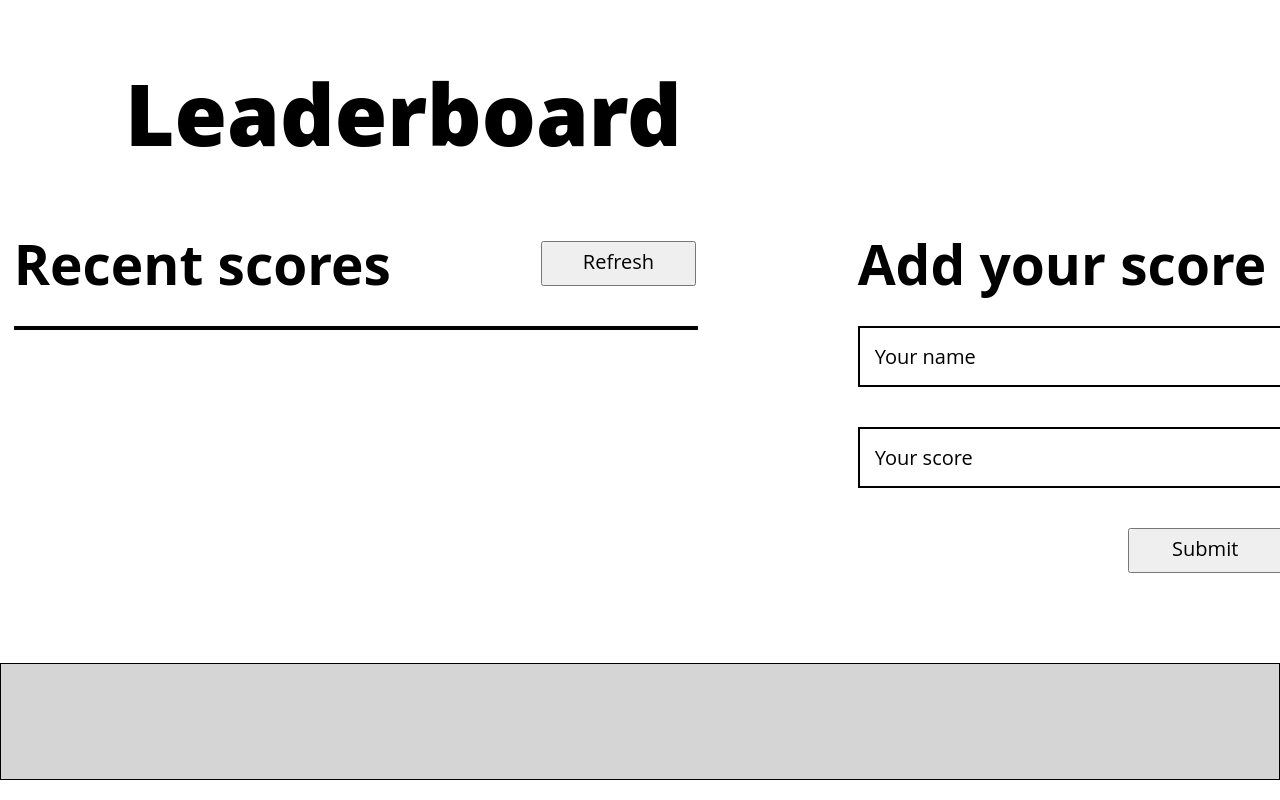
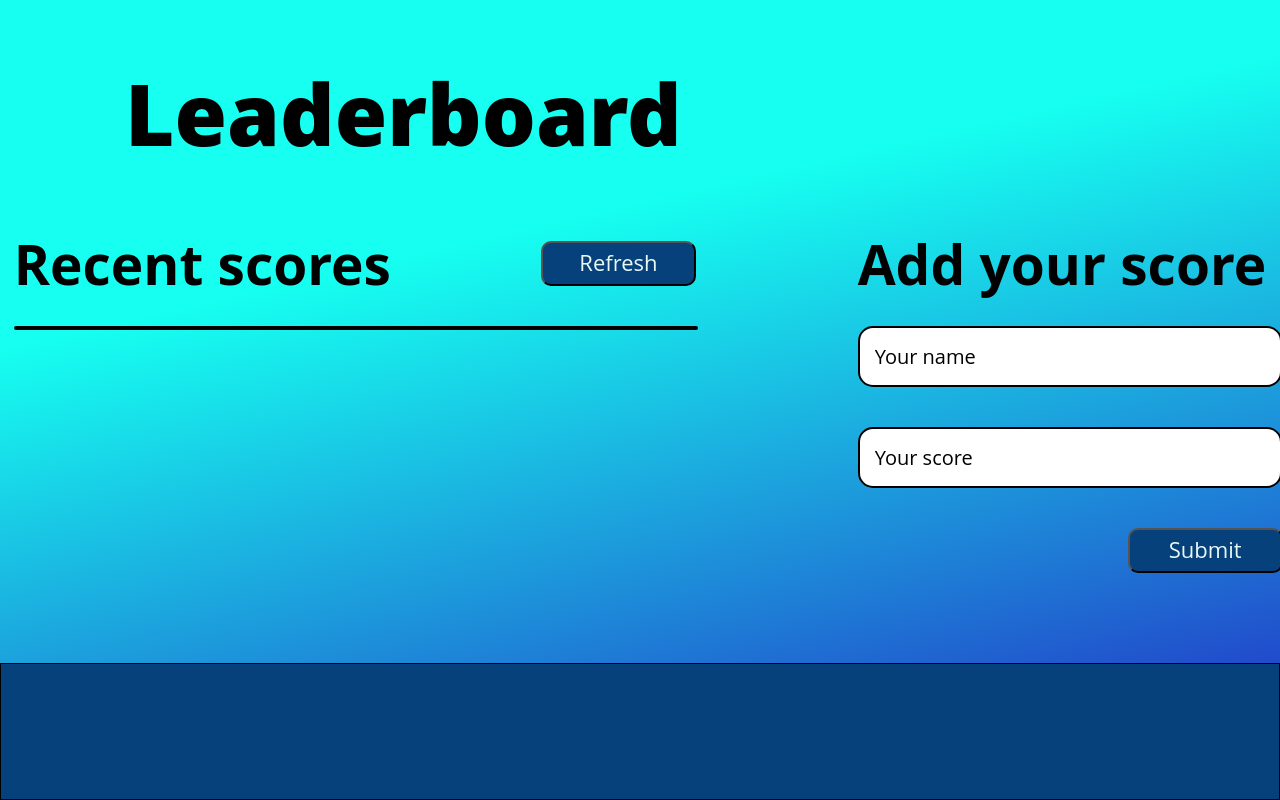
Before and after one commit to rodrigopenayo98/Leaderboard-Rod, a website built with webpack: page src/index.html in a window 1280 px wide. Built offline with nearby package versions, Linux system fonts and the light colour scheme; no server answers.

Commit message:
add new styles

```diff
--- a/src/style.css
+++ b/src/style.css
@@ -1,6 +1,11 @@
 * {
   margin: 0;
   padding: 0;
+}
+
+body {
+  background: rgb(36, 34, 195);
+  background: linear-gradient(347deg, rgba(36, 34, 195, 1) 0%, rgba(22, 255, 240, 1) 68%);
 }
 
 #main-container {
@@ -33,9 +38,17 @@ h1 {
   margin-top: 15px;
   padding: 1px 15px 5px 15px;
   font-family: 'Open Sans', sans-serif;
-  font-size: 20px;
+  font-size: 22px;
   width: 155px;
   height: 45px;
+  background-color: #07417b;
+  color: #e8f8f5;
+  border-radius: 10px;
+  cursor: pointer;
+}
+
+#refresh:hover {
+  background-color: #085cb1;
 }
 
 #scores-list {
@@ -43,6 +56,12 @@ h1 {
   list-style: none;
   width: 680px;
   border: 2px solid black;
+  background-color: #e8f8f5;
+  border-radius: 25px;
+}
+
+#scores-list li.score-item:last-child {
+  border-bottom: none;
 }
 
 .score-item {
@@ -50,7 +69,7 @@ h1 {
   font-weight: 600;
   display: flex;
   padding: 15px;
-  border: 1px solid black;
+  border-bottom: 1px solid black;
 }
 
 #form-container {
@@ -82,6 +101,7 @@ h1 {
   font-family: 'Open Sans', sans-serif;
   color: black;
   font-size: 20px;
+  border-radius: 15px;
 }
 
 .name-input::placeholder {
@@ -100,6 +120,7 @@ h1 {
   font-family: 'Open Sans', sans-serif;
   color: black;
   font-size: 20px;
+  border-radius: 15px;
 }
 
 .score::placeholder {
@@ -114,13 +135,20 @@ h1 {
   width: 155px;
   height: 45px;
   margin-left: 365px;
-  color: black;
-  font-size: 20px;
+  font-size: 22px;
+  background-color: #07417b;
+  color: #e8f8f5;
+  border-radius: 10px;
+  cursor: pointer;
+}
+
+.submit:hover {
+  background-color: #085cb1;
 }
 
 footer {
   border: 1px solid black;
-  height: 115px;
+  height: 135px;
   margin-top: 90px;
-  background-color: rgb(213, 213, 213);
+  background-color: #07417b;
 }
```
